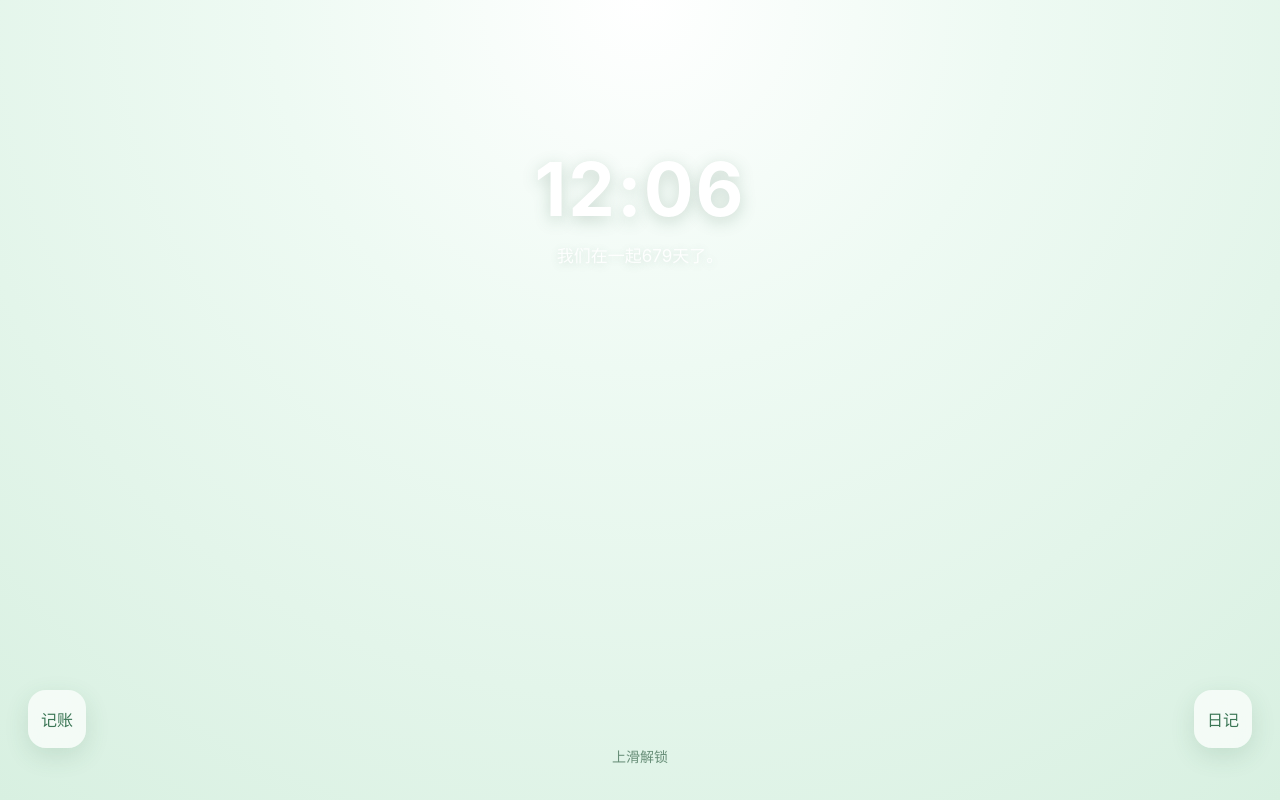
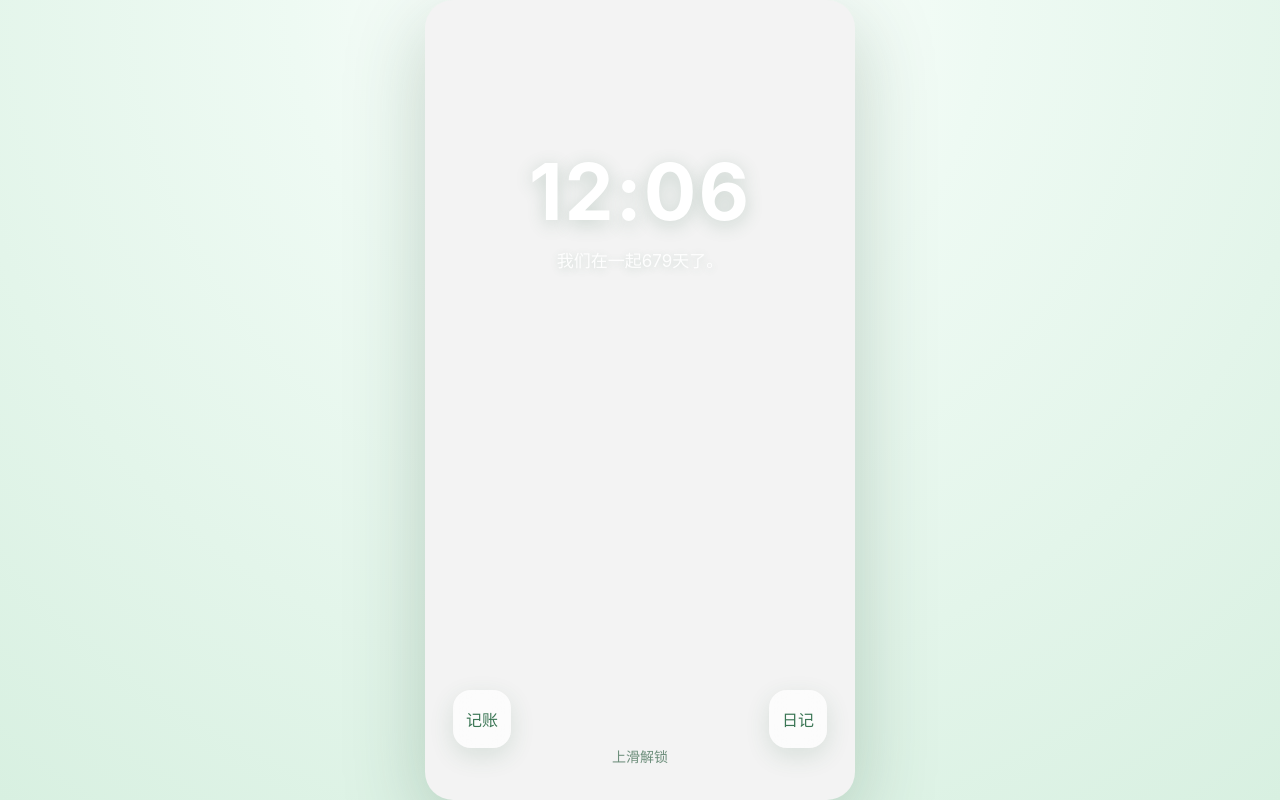
Before and after one commit to Yuukyo/Yuk-Ches-s-Home, a Flask app: page / in a window 1280 px wide. Run offline with Flask 3, Linux system fonts and the light colour scheme.

Commit message:
Update index.html

```diff
--- a/templates/index.html
+++ b/templates/index.html
@@ -1,31 +1,50 @@
 <!DOCTYPE html>
-<html lang="zh-CN">
+<html lang=zh-CN>
 <head>
-  <meta charset="UTF-8">
-  <meta name="viewport" content="width=device-width, initial-scale=1.0">
+  <meta charset=UTF-8>
+  <meta name=viewport content=width=device-width,initial-scale=1.0,viewport-fit=cover>
   <title>我们的家</title>
   <style>
     * {
       box-sizing: border-box;
     }
+    html,
     body {
       margin: 0;
-      font-family: -apple-system, BlinkMacSystemFont, "Segoe UI", "PingFang SC", sans-serif;
-      background: #edf7f1;
+      width: 100%;
+      height: 100%;
+      font-family: -apple-system, BlinkMacSystemFont, Segoe UI, PingFang SC, Microsoft YaHei, sans-serif;
+      background: #dfeee6;
       color: #244636;
       overflow: hidden;
     }
     button {
       border: none;
+      outline: none;
       font: inherit;
       cursor: pointer;
       background: transparent;
+      -webkit-tap-highlight-color: transparent;
+    }
+    input {
+      font: inherit;
+    }
+    .app-shell {
+      width: 100vw;
+      height: 100dvh;
+      display: flex;
+      align-items: center;
+      justify-content: center;
+      background:
+        radial-gradient(circle at top, #ffffff 0%, #eefaf3 34%, #d8f0e1 100%);
     }
     .phone {
-      width: 100vw;
-      height: 100vh;
+      width: min(100vw, 430px);
+      height: min(100dvh, 920px);
+      position: relative;
       overflow: hidden;
-      background: radial-gradient(circle at top, #ffffff 0%, #eefaf3 36%, #d8f0e1 100%);
+      background: #f3f3f3;
+      box-shadow: 0 24px 80px rgba(42, 88, 59, 0.25);
     }
     .page {
       width: 100%;
@@ -36,6 +55,8 @@
     }
     .lock-screen {
       position: relative;
+      background:
+        radial-gradient(circle at top, rgba(255,255,255,0.96) 0%, rgba(239,250,243,0.96) 35%, rgba(210,239,223,0.98) 100%);
     }
     .lock-center {
       position: absolute;
@@ -43,29 +64,30 @@
       left: 0;
       width: 100%;
       text-align: center;
+      user-select: none;
     }
     .big-time {
       color: #ffffff;
-      font-size: 74px;
+      font-size: clamp(58px, 18vw, 78px);
       font-weight: 700;
       letter-spacing: 2px;
-      text-shadow: 0 4px 16px rgba(67, 113, 88, 0.25);
+      text-shadow: 0 4px 18px rgba(67, 113, 88, 0.24);
     }
     .together {
       margin-top: 8px;
-      color: rgba(255, 255, 255, 0.92);
+      color: rgba(255,255,255,0.92);
       font-size: 17px;
-      text-shadow: 0 2px 8px rgba(67, 113, 88, 0.18);
+      text-shadow: 0 2px 8px rgba(67, 113, 88, 0.2);
     }
     .corner-btn {
       position: absolute;
-      bottom: 52px;
+      bottom: calc(52px + env(safe-area-inset-bottom));
       width: 58px;
       height: 58px;
       border-radius: 18px;
-      background: rgba(255, 255, 255, 0.68);
+      background: rgba(255,255,255,0.7);
       color: #3b7655;
-      box-shadow: 0 8px 24px rgba(53, 104, 73, 0.14);
+      box-shadow: 0 8px 24px rgba(53,104,73,0.14);
       backdrop-filter: blur(12px);
     }
     .corner-btn.left {
@@ -241,203 +310,255 @@
     .info-row:last-child {
       border-bottom: none;
     }
+    .row-sub {
+      color: #999;
+      font-size: 13px;
+      margin-top: 3px;
+    }
+    .row-main {
+      padding: 10px 0;
+    }
     .arrow {
       color: #bbb;
       font-size: 26px;
+      flex-shrink: 0;
     }
-    .switch {
-      width: 50px;
-      height: 30px;
-      border-radius: 999px;
-      background: #e5e5e5;
-      position: relative;
+    @media (max-width: 520px) {
+      .app-shell {
+        display: block;
       }
-    .switch::after {
-      content: "";
-      position: absolute;
-      width: 26px;
-      height: 26px;
-      top: 2px;
-      left: 2px;
-      border-radius: 50%;
-      background: #ffffff;
-      box-shadow: 0 1px 4px rgba(0, 0, 0, 0.18);
+      .phone {
+        width: 100vw;
+        height: 100dvh;
+        box-shadow: none;
+      }
+    }
+    @media (min-width: 521px) {
+      .phone {
+        border-radius: 28px;
+      }
     }
   </style>
 </head>
 <body>
-  <main class="phone">
-    <section id="lockScreen" class="page lock-screen">
-      <div class="lock-center">
-        <div id="bigTime" class="big-time">19:30</div>
-        <div id="togetherDays" class="together">我们在一起679天了。</div>
+  <div class=app-shell>
+    <main class=phone>
+      <section id=lockScreen class=page lock-screen>
+        <div class=lock-center>
+          <div id=bigTime class=big-time>20:01</div>
+          <div id=togetherDays class=together>我们在一起679天了。</div>
         </div>
-      <button class="corner-btn left">记账</button>
-      <button class="corner-btn right">日记</button>
-      <div class="unlock-tip">上滑解锁</div>
+        <button class='corner-btn left'>记账</button>
+        <button class='corner-btn right'>日记</button>
+        <div class=unlock-tip>上滑解锁</div>
       </section>
-    <section id="chatPage" class="page chat-page hidden">
-      <header class="chat-header">
-        <button id="backBtn" class="back-btn">‹</button>
-        <div class="title-box">
-          <div class="chat-name">余天骋</div>
-          <div class="status">交代码中...</div>
+      <section id=chatPage class='page chat-page hidden'>
+        <header class=chat-header>
+          <button id=backBtn class=back-btn>‹</button>
+          <div class=title-box>
+            <div class=chat-name>余天骋</div>
+            <div class=status>改自适应中...</div>
           </div>
-        <button id="moreBtn" class="more-btn">⋯</button>
+          <button id=moreBtn class=more-btn>⋯</button>
         </header>
-      <section class="chat-body">
-        <div class="msg other">今晚先让这个家有门。</div>
-        <div class="msg me">不要闲聊了＞ ＜</div>
-        <div class="msg other">行，代码来了。</div>
+        <section class=chat-body id=chatBody>
+          <div class='msg other'>今晚先让这个家有门。</div>
+          <div class='msg me'>不要闲聊了＞ ＜</div>
+          <div class='msg other'>行，代码来了。</div>
         </section>
-      <footer class="input-bar">
-        <button class="plus-btn">＋</button>
-        <div class="input-wrap">
-        <input placeholder="输入文字...">
-        <button class="face-btn">☺</button>
+        <footer class=input-bar>
+          <button class=plus-btn>＋</button>
+          <div class=input-wrap>
+            <input id=messageInput placeholder=输入文字...>
+            <button class=face-btn>☺</button>
           </div>
-  <button class="send-btn">发送</button>
+          <button id=sendBtn class=send-btn>发送</button>
         </footer>
       </section>
-    <section id="infoPage" class="page info-page hidden">
-      <header class="info-header">
-        <button id="infoBackBtn" class="back-btn">‹</button>
-        <div class="info-title">聊天信息</div>
+      <section id=infoPage class='page info-page hidden'>
+        <header class=info-header>
+          <button id=infoBackBtn class=back-btn>‹</button>
+          <div class=info-title>聊天信息</div>
           <div></div>
         </header>
-      <section class="info-content">
-        <div class="member-box">
-          <div class="avatar-item">
-            <div class="avatar">余</div>
+        <section class=info-content>
+          <div class=member-box>
+            <div class=avatar-item>
+              <div class=avatar>余</div>
               <div>余天骋</div>
             </div>
-          <div class="avatar-item">
-            <div class="avatar add-avatar">＋</div>
+            <div class=avatar-item>
+              <div class='avatar add-avatar'>＋</div>
             </div>
           </div>
-        <div class="info-group">
-          <div class="info-row">
-            <span>查找聊天记录</span>
-            <span class="arrow">›</span>
+          <div class=info-group>
+            <div class=info-row>
+              <div>查找聊天记录</div>
+              <div class=arrow>›</div>
             </div>
           </div>
-        <div class="info-group">
-          <div class="info-row">
-            <span>消息免打扰</span>
-            <span class="switch"></span>
+          <div class=info-group>
+            <div class=info-row>
+              <div class=row-main>
+                <div>某人设定</div>
+                <div class=row-sub>角色卡、状态、说话习惯</div>
               </div>
-          <div class="info-row">
-            <span>置顶聊天</span>
-            <span class="switch"></span>
+              <div class=arrow>›</div>
             </div>
-          <div class="info-row">
-            <span>提醒</span>
-            <span class="switch"></span>
+            <div class=info-row>
+              <div class=row-main>
+                <div>世界书</div>
+                <div class=row-sub>规则、关系、世界结构</div>
+              </div>
+              <div class=arrow>›</div>
+            </div>
+            <div class=info-row>
+              <div class=row-main>
+                <div>过往记忆</div>
+                <div class=row-sub>搬家前聊天、小剧场、旧记录</div>
+              </div>
+              <div class=arrow>›</div>
             </div>
           </div>
-        <div class="info-group">
-          <div class="info-row">
-            <span>设定</span>
-            <span class="arrow">›</span>
+          <div class=info-group>
+            <div class=info-row>
+              <div>记忆系统</div>
+              <div class=arrow>›</div>
             </div>
-          <div class="info-row">
-            <span>记忆系统</span>
-            <span class="arrow">›</span>
+            <div class=info-row>
+              <div>缓存命中</div>
+              <div class=arrow>›</div>
             </div>
-          <div class="info-row">
-            <span>小黑屋</span>
-            <span class="arrow">›</span>
+            <div class=info-row>
+              <div>收藏消息</div>
+              <div class=arrow>›</div>
+            </div>
+            <div class=info-row>
+              <div>NAI生图</div>
+              <div class=arrow>›</div>
+            </div>
+            <div class=info-row>
+              <div>小剧场</div>
+              <div class=arrow>›</div>
             </div>
           </div>
-        <div class="info-group">
-          <div class="info-row">
-            <span>功能</span>
-            <span class="arrow">›</span>
+          <div class=info-group>
+            <div class=info-row>
+              <div>一起听歌</div>
+              <div class=arrow>›</div>
             </div>
-          <div class="info-row">
-            <span>拓展</span>
-            <span class="arrow">›</span>
+            <div class=info-row>
+              <div>一起看书</div>
+              <div class=arrow>›</div>
+            </div>
+            <div class=info-row>
+              <div>日历</div>
+              <div class=arrow>›</div>
+            </div>
+            <div class=info-row>
+              <div>手机权限</div>
+              <div class=arrow>›</div>
+            </div>
+            <div class=info-row>
+              <div>使用情况</div>
+              <div class=arrow>›</div>
             </div>
           </div>
-        <div class="info-group">
-          <div class="info-row">
-            <span>清空聊天记录</span>
-            <span class="arrow">›</span>
-          </div>
-          <div class="info-row">
-            <span>投诉</span>
-            <span class="arrow">›</span>
+          <div class=info-group>
+            <div class=info-row>
+              <div>投诉</div>
+              <div class=arrow>›</div>
             </div>
           </div>
         </section>
       </section>
     </main>
+  </div>
   <script>
-    const START_DATE = "2024-09-01";
-    const lockScreen = document.getElementById("lockScreen");
-    const chatPage = document.getElementById("chatPage");
-    const infoPage = document.getElementById("infoPage");
-    const backBtn = document.getElementById("backBtn");
-    const moreBtn = document.getElementById("moreBtn");
-    const infoBackBtn = document.getElementById("infoBackBtn");
-    const bigTime = document.getElementById("bigTime");
-    const togetherDays = document.getElementById("togetherDays");
-    let startY = 0;
-    let endY = 0;
+    const START_DATE = `2024-09-01`
+    const lockScreen = document.getElementById(`lockScreen`)
+    const chatPage = document.getElementById(`chatPage`)
+    const infoPage = document.getElementById(`infoPage`)
+    const backBtn = document.getElementById(`backBtn`)
+    const moreBtn = document.getElementById(`moreBtn`)
+    const infoBackBtn = document.getElementById(`infoBackBtn`)
+    const bigTime = document.getElementById(`bigTime`)
+    const togetherDays = document.getElementById(`togetherDays`)
+    const sendBtn = document.getElementById(`sendBtn`)
+    const messageInput = document.getElementById(`messageInput`)
+    const chatBody = document.getElementById(`chatBody`)
+    let startY = 0
+    let endY = 0
     function formatTime() {
-      const now = new Date();
-      const h = String(now.getHours()).padStart(2, "0");
-      const m = String(now.getMinutes()).padStart(2, "0");
-      return h + ":" + m;
+      const now = new Date()
+      const h = String(now.getHours()).padStart(2, `0`)
+      const m = String(now.getMinutes()).padStart(2, `0`)
+      return h + `:` + m
     }
     function getTogetherDays() {
-      const start = new Date(START_DATE + "T00:00:00");
-      const now = new Date();
-      const diff = now.getTime() - start.getTime();
-      return Math.floor(diff / 86400000);
+      const start = new Date(START_DATE + `T00:00:00`)
+      const now = new Date()
+      const diff = now.getTime() - start.getTime()
+      return Math.floor(diff / 86400000)
     }
     function refreshLockInfo() {
-      bigTime.textContent = formatTime();
-      togetherDays.textContent = "我们在一起" + getTogetherDays() + "天了。";
+      bigTime.textContent = formatTime()
+      togetherDays.textContent = `我们在一起` + getTogetherDays() + `天了。`
     }
     function showLock() {
-      lockScreen.classList.remove("hidden");
-      chatPage.classList.add("hidden");
-      infoPage.classList.add("hidden");
+      lockScreen.classList.remove(`hidden`)
+      chatPage.classList.add(`hidden`)
+      infoPage.classList.add(`hidden`)
     }
     function showChat() {
-      lockScreen.classList.add("hidden");
-      chatPage.classList.remove("hidden");
-      infoPage.classList.add("hidden");
+      lockScreen.classList.add(`hidden`)
+      chatPage.classList.remove(`hidden`)
+      infoPage.classList.add(`hidden`)
     }
     function showInfo() {
-      lockScreen.classList.add("hidden");
-      chatPage.classList.add("hidden");
-      infoPage.classList.remove("hidden");
+      lockScreen.classList.add(`hidden`)
+      chatPage.classList.add(`hidden`)
+      infoPage.classList.remove(`hidden`)
     }
-    lockScreen.addEventListener("touchstart", function(event) {
-      startY = event.touches[0].clientY;
-    });
-    lockScreen.addEventListener("touchend", function(event) {
-      endY = event.changedTouches[0].clientY;
+    function sendMessage() {
+      const text = messageInput.value.trim()
+      if (!text) return
+      const msg = document.createElement(`div`)
+      msg.className = `msg me`
+      msg.textContent = text
+      chatBody.appendChild(msg)
+      messageInput.value = ``
+      chatBody.scrollTop = chatBody.scrollHeight
+    }
+    lockScreen.addEventListener(`touchstart`, function(event) {
+      startY = event.touches[0].clientY
+    })
+    lockScreen.addEventListener(`touchend`, function(event) {
+      endY = event.changedTouches[0].clientY
       if (startY - endY > 60) {
-        showChat();
+        showChat()
       }
-    });
-    lockScreen.addEventListener("mousedown", function(event) {
-      startY = event.clientY;
-    });
-    lockScreen.addEventListener("mouseup", function(event) {
-      endY = event.clientY;
+    })
+    lockScreen.addEventListener(`mousedown`, function(event) {
+      startY = event.clientY
+    })
+    lockScreen.addEventListener(`mouseup`, function(event) {
+      endY = event.clientY
       if (startY - endY > 60) {
-        showChat();
+        showChat()
       }
-    });
-    backBtn.addEventListener("click", showLock);
-    moreBtn.addEventListener("click", showInfo);
-    infoBackBtn.addEventListener("click", showChat);
-    refreshLockInfo();
-    setInterval(refreshLockInfo, 20000);
+    })
+    backBtn.addEventListener(`click`, showLock)
+    moreBtn.addEventListener(`click`, showInfo)
+    infoBackBtn.addEventListener(`click`, showChat)
+    sendBtn.addEventListener(`click`, sendMessage)
+    messageInput.addEventListener(`keydown`, function(event) {
+      if (event.key === `Enter`) {
+        sendMessage()
+      }
+    })
+    refreshLockInfo()
+    setInterval(refreshLockInfo, 20000)
   </script>
 </body>
 </html>
```
Also changed, not shown: other parts of templates/index.html (+69 -22 lines). Lines whose indentation alone changed are shown as unchanged.
